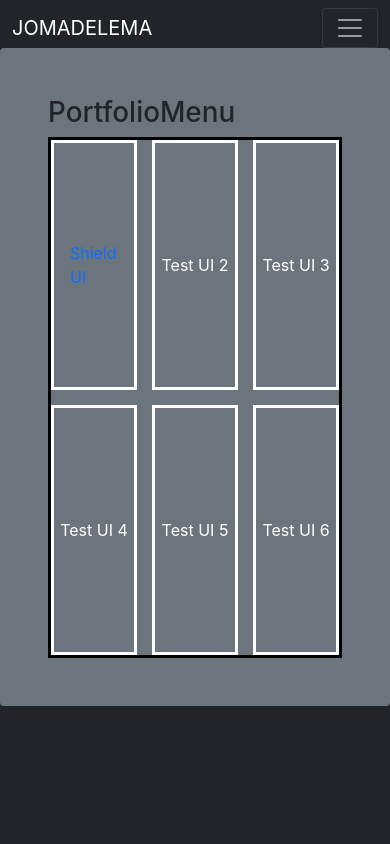
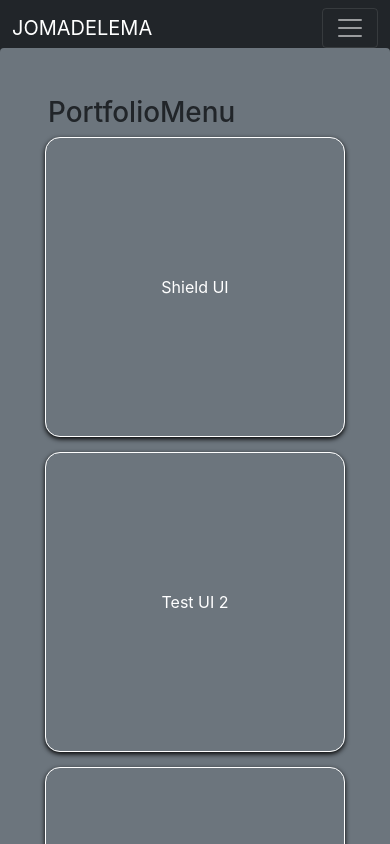
Before and after one commit to JOMADELEMA/masteringreact, a React (Create React App) app: page / in a window 390 px wide. Shown: the top 844 px of the page. Built offline with nearby package versions, Linux system fonts and the light colour scheme.

Commit message:
se está trabajando en la responsividad del grid y apariencia

```diff
--- a/src/Components/PortfolioMenu.css
+++ b/src/Components/PortfolioMenu.css
@@ -1,15 +1,17 @@
 .contenedorGrid {
     display: grid;
-    grid-template: repeat(2, 1fr) / repeat(3, 1fr);
+    grid-template: repeat(auto-fit, minmax(300px, 1fr)) / repeat(auto-fill, minmax(300px, 1fr));
     gap: 15px;
     align-items: center;
     justify-content: center;
-    border: solid black;
+    /* border: solid black; */
 }
 
 .contenedorHijoGrid {
-    border: solid white;
-    height: 250px;
+    border: solid white 1px;
+    box-shadow: 0px 2px 5px black;
+    border-radius: 5%;
+    height: 300px;
     width: 100%;
     display: flex;
     align-items: center;
@@ -17,3 +19,12 @@
     color: white;
 
 }
+
+.contenedorHijoGrid:hover {
+    box-shadow: 0px 4px 10px black;
+}
+
+.cardLink {
+    color: inherit;
+    text-decoration:none;
+}
--- a/src/Components/PortfolioMenu.jsx
+++ b/src/Components/PortfolioMenu.jsx
@@ -9,7 +9,7 @@ const PortfolioMenu = () => {
 
       <div className="contenedorGrid">
         <div className="contenedorHijoGrid">
-          <Link to="/shieldui" className="nav-link">
+          <Link to="/shieldui" className="cardLink">
             Shield UI
           </Link>
         </div>
```
